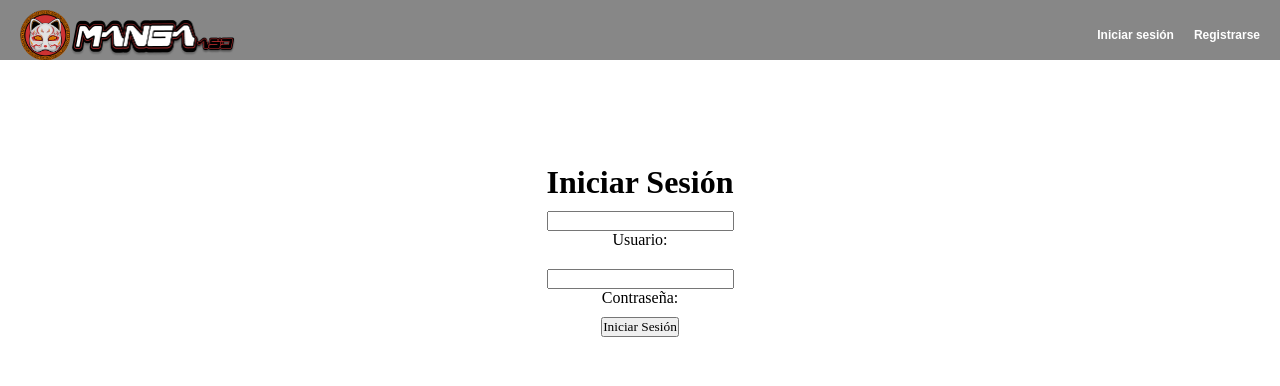
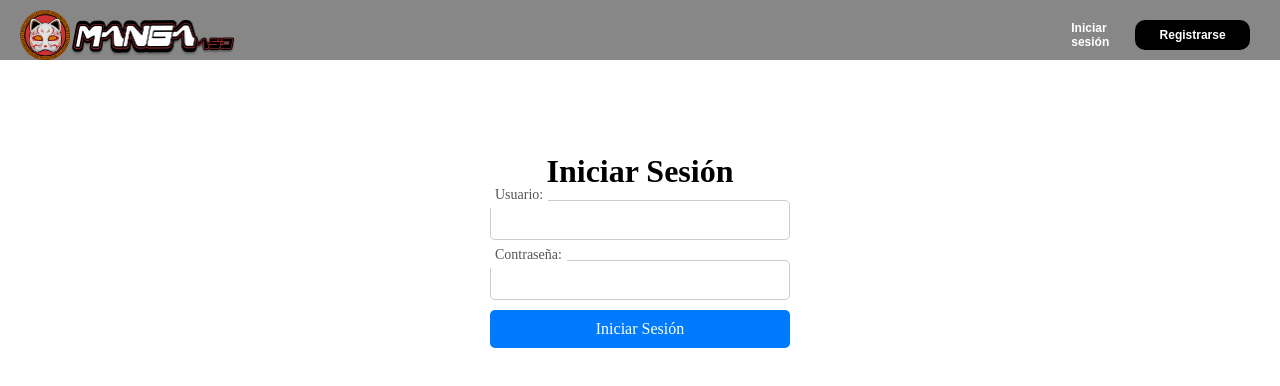
Before and after one commit to YeffersonBocanegra/AnimeASD, a React (Vite) app in the folder Web/: page /login in a window 1280 px wide. Shown: the top 386 px of the page. Built offline with nearby package versions, Linux system fonts and the light colour scheme.

Commit message:
Cambios Navbar

```diff
--- a/Web/src/Components/Navbar.css
+++ b/Web/src/Components/Navbar.css
@@ -14,7 +14,7 @@
     margin-top: 10px;
 }
 
-button.Registrarse {
+.registrarse {
     background: rgb(0, 0, 0);
     color: #d9dad9;
     text-align: center;
@@ -24,12 +24,16 @@ button.Registrarse {
     font-weight: bold;
     transition-duration: 0.4s;
     border: none;
-    border-radius: 5px;
-    padding: 5px 5px;
+    border-radius: 10px;
+    padding: 8px 8px;
     margin-right: 10px;
 }
 
-.Registrarse:hover {
+.registrarse:hover {
     background: white;
     color: black;
 }
+.username{
+    font-family: 'Varela Round', sans-serif;
+    font-weight: bold;
+}
--- a/Web/src/Components/Navbar.jsx
+++ b/Web/src/Components/Navbar.jsx
@@ -35,7 +35,9 @@ export const Navbar = () => {
         ) : (
           <nav>
             <Link to='/login'>Iniciar sesión</Link>
-            <Link to='/register'>Registrarse</Link>
+            <button className='registrarse'>
+              <Link to='/register'>Registrarse</Link>
+            </button>
           </nav>
         )}
       </header>
--- a/Web/src/index.css
+++ b/Web/src/index.css
@@ -50,6 +50,8 @@ nav a {
 	padding: 5px 20px;
 	border-radius: 6px;
 	cursor: pointer;
+	font-family: 'Varela Round', sans-serif;
+	font-weight: bold;
 }
 
 .btn-logout:hover {
--- a/Web/src/pages/DashBoardPage.css
+++ b/Web/src/pages/DashBoardPage.css
@@ -46,7 +46,6 @@
     margin-top: 10px;
     overflow: hidden;
     max-width: 30ch; /* Ajusta este valor según tus necesidades */
-    text-align: center;
     text-overflow: ellipsis;
   }
 
--- a/Web/src/pages/HomePage.jsx
+++ b/Web/src/pages/HomePage.jsx
@@ -43,8 +43,10 @@ export const HomePage = () => {
     <>
       <div className="carousel">
         <Carousel
+          pauseOnHover={false}
+          autoPlay={true}
           additionalTransfrom={0}
-          arrows
+          arrows={false}
           autoPlaySpeed={3000}
           centerMode={false}
           className=""
@@ -56,7 +58,6 @@ export const HomePage = () => {
           itemClass=""
           keyBoardControl
           minimumTouchDrag={80}
-          pauseOnHover
           renderArrowsWhenDisabled={false}
           renderButtonGroupOutside={false}
           renderDotsOutside
@@ -92,7 +93,7 @@ export const HomePage = () => {
           slidesToSlide={1}
           swipeable
         >
-           <img
+          <img
             src="https://i.pinimg.com/originals/b3/f0/14/b3f0143b2fd7c5dbc47a38b740b0999f.jpg"
             style={{
               display: 'block',
--- /dev/null
+++ b/Web/src/pages/RegisterPage.css
@@ -0,0 +1,58 @@
+/* Add these styles to your CSS file or style component */
+
+  form {
+    display: flex;
+    flex-direction: column;
+    width: 300px;
+  }
+
+  h1 {
+    text-align: center;
+  }
+
+  .input-group {
+    position: relative;
+    margin-bottom: 15px;
+  }
+
+  input {
+    width: 100%;
+    padding: 10px;
+    border: 1px solid #ccc;
+    border-radius: 5px;
+    font-size: 16px;
+  }
+
+  label {
+    position: absolute;
+    top: 0;
+    left: 0;
+    padding: 10px;
+    font-size: 16px;
+    color: #555;
+    pointer-events: none;
+    transition: 0.3s ease all;
+  }
+
+  input:focus + label, input:not(:placeholder-shown) + label {
+    top: -18px;
+    left: 0;
+    background: white;
+    padding: 5px;
+    font-size: 14px;
+  }
+
+  button {
+    width: 100%;
+    padding: 10px;
+    font-size: 16px;
+    background-color: #007BFF;
+    color: white;
+    border: none;
+    border-radius: 5px;
+    cursor: pointer;
+  }
+
+  button:hover {
+    background-color: #0056b3;
+  }
--- a/Web/src/pages/RegisterPage.jsx
+++ b/Web/src/pages/RegisterPage.jsx
@@ -2,6 +2,7 @@ import React, { useEffect } from 'react';
 import { useNavigate } from 'react-router-dom';
 import { useForm } from '../hook/useForm';
 import axios from 'axios';
+import './RegisterPage.css'
 
 export const RegisterPage = () => {
   const navigate = useNavigate();
```
